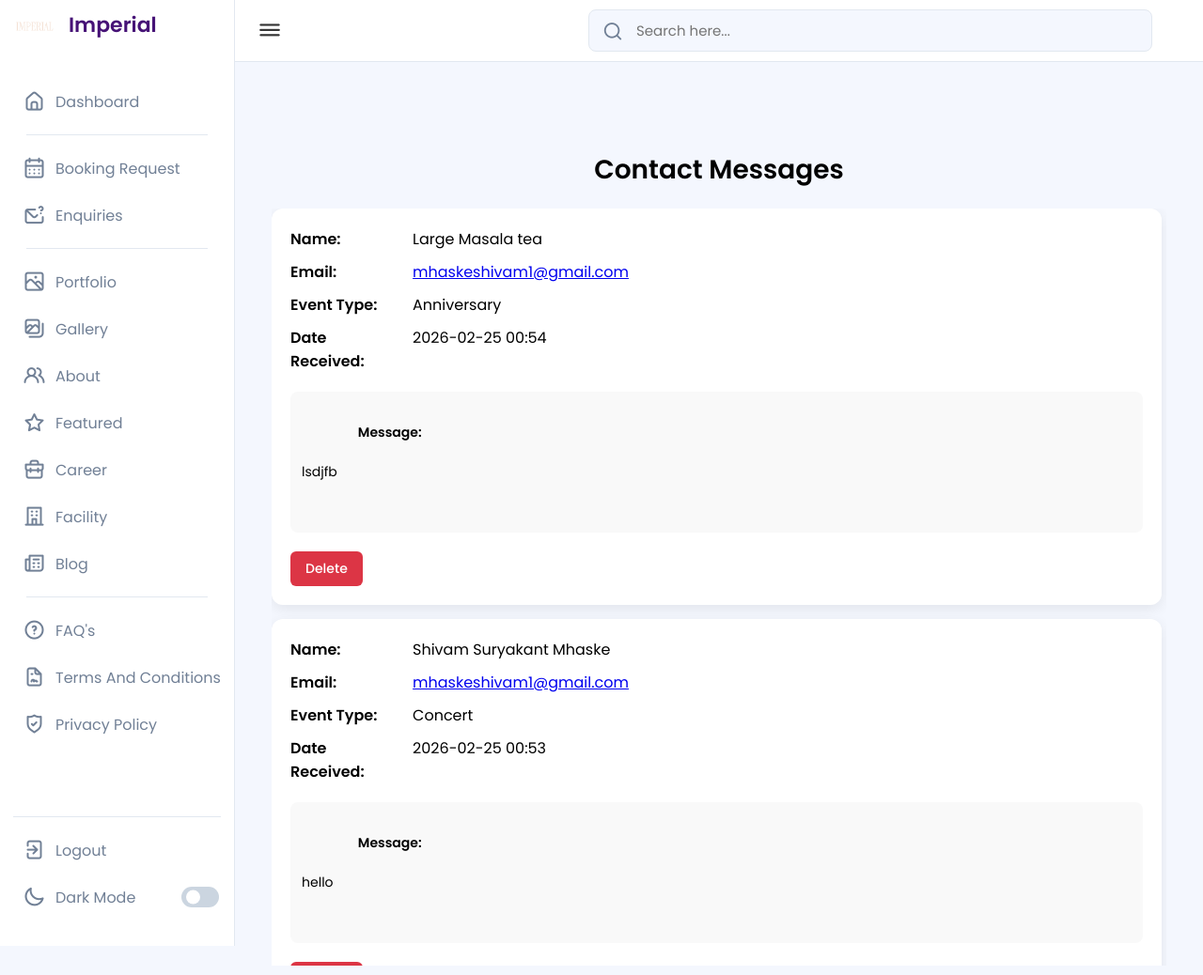
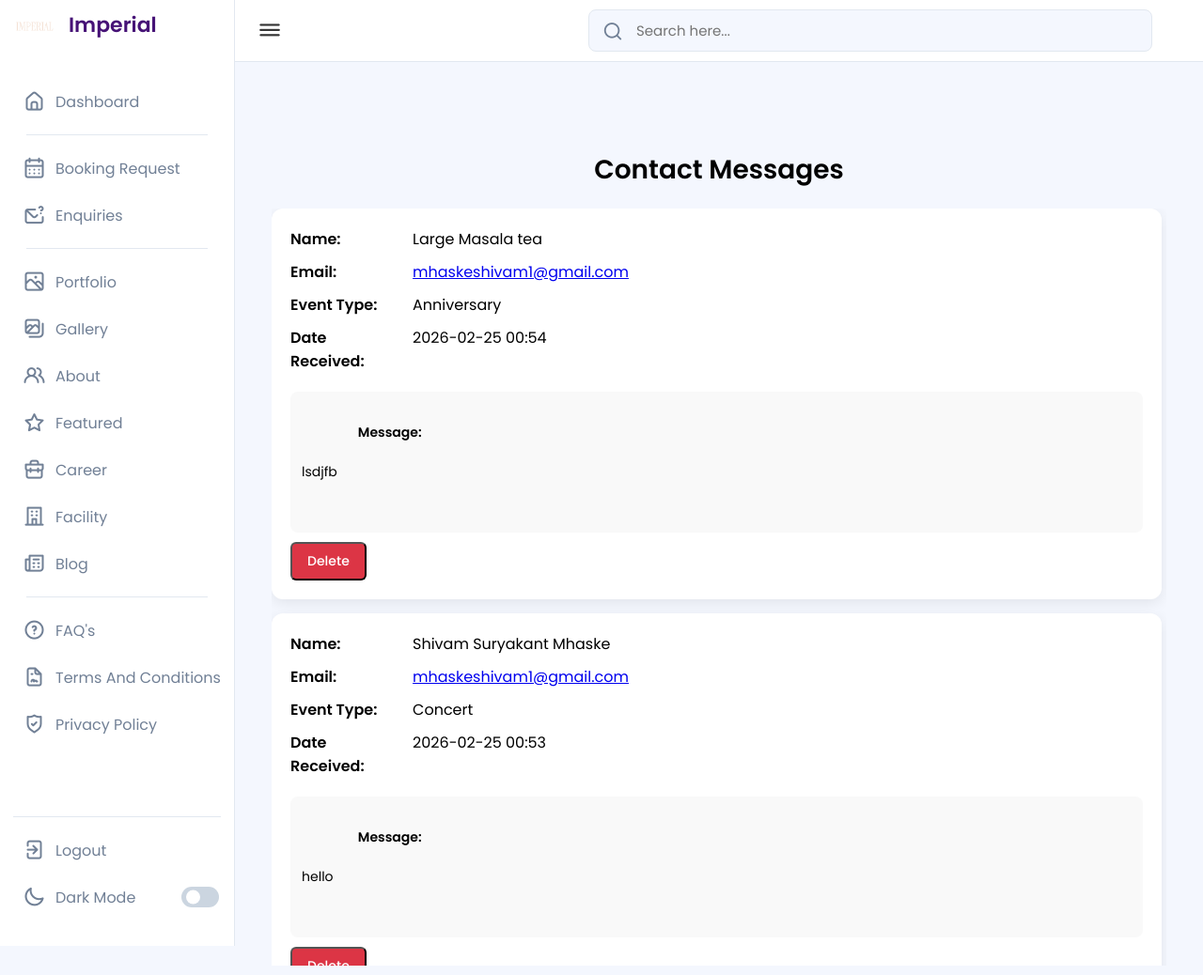
Before and after one commit to Techyshiva/deplotgit, a Django app: page /admin/inquiry/ in a window 1280 px wide. Shown: the whole page at 94% size. Run offline with Django 5.2, Linux system fonts and the light colour scheme; a user stored in the database is signed in; data comes from the database, SQL or seed files in the repository.

```diff
--- a/admins/templates/admin_inquiry.html
+++ b/admins/templates/admin_inquiry.html
@@ -110,10 +110,13 @@
                 <strong>Message:</strong>
                 <div>{{ msg.message|default:"-" }}</div>
             </div>
-            <div class="message-actions">
-                <a href="{% url 'delete_inquiry' msg.pk %}" class="action-btn delete-btn"
-                   onclick="return confirm('Delete this message from {{ msg.name }}?')">Delete</a>
-            </div>
+            <form method="POST" action="{% url 'delete_inquiry' msg.pk %}" style="display:inline;">
+    {% csrf_token %}
+                <button type="submit" class="action-btn delete-btn"
+                    onclick="return confirm('Delete this message from {{ msg.name }}?')">
+                    Delete
+                </button>
+            </form>
         </div>
     {% empty %}
         <div style="text-align:center; padding:20px; font-size:16px;">No messages found.</div>
--- a/admins/views.py
+++ b/admins/views.py
@@ -2,6 +2,7 @@ from django.shortcuts import render, redirect, get_object_or_404
 from .models import Portfolio, Gallery,TeamMember,JobOpening,Facility ,Blog, FAQ, Term,PrivacyPolicy,  FeaturedEvent, Testimonial
 from .forms import PortfolioForm, GalleryForm, TeamMemberForm, JobOpeningForm, FacilityForm, BlogForm, FAQForm, TermForm, PrivacyPolicyForm, FeaturedEventForm, TestimonialForm
 from main.models import EventBooking, ContactEnquiry
+from django.views.decorators.http import require_POST
 
 
 
@@ -378,11 +379,12 @@ def admin_bookings(request):
     return render(request, 'admin_bookings.html', {'bookings': bookings})
 
 # 3. DELETE: Remove a booking and refresh the page
+
 @user_passes_test(is_admin, login_url='/admin/login/')
+@require_POST
 def delete_booking(request, pk):
     booking = get_object_or_404(EventBooking, pk=pk)
     booking.delete()
-    # Optional: messages.error(request, 'Booking deleted.')
     return redirect('admin_bookings')
 
 
```
